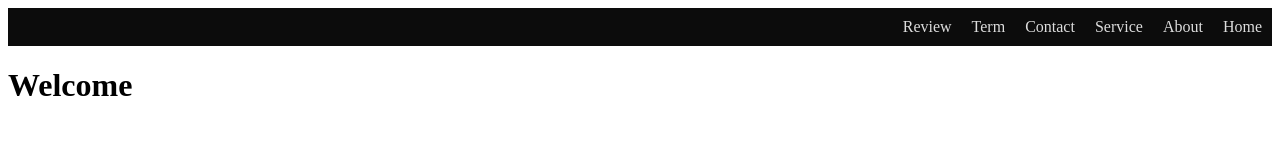
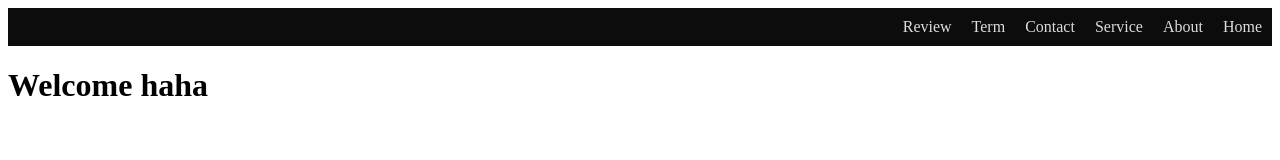
Before and after one commit to hahapratik/WEB, a plain HTML site: page contect.html in a window 1280 px wide. Drawn offline with Linux system fonts and the light colour scheme.

Commit message:
Update contect.html to modify welcome message

```diff
--- a/contect.html
+++ b/contect.html
@@ -35,6 +35,6 @@
         <a href="#Review">Review</a>
     </div>
 
-    <h1>Welcome</h1>
+    <h1>Welcome haha</h1>
 
 </body>
```
